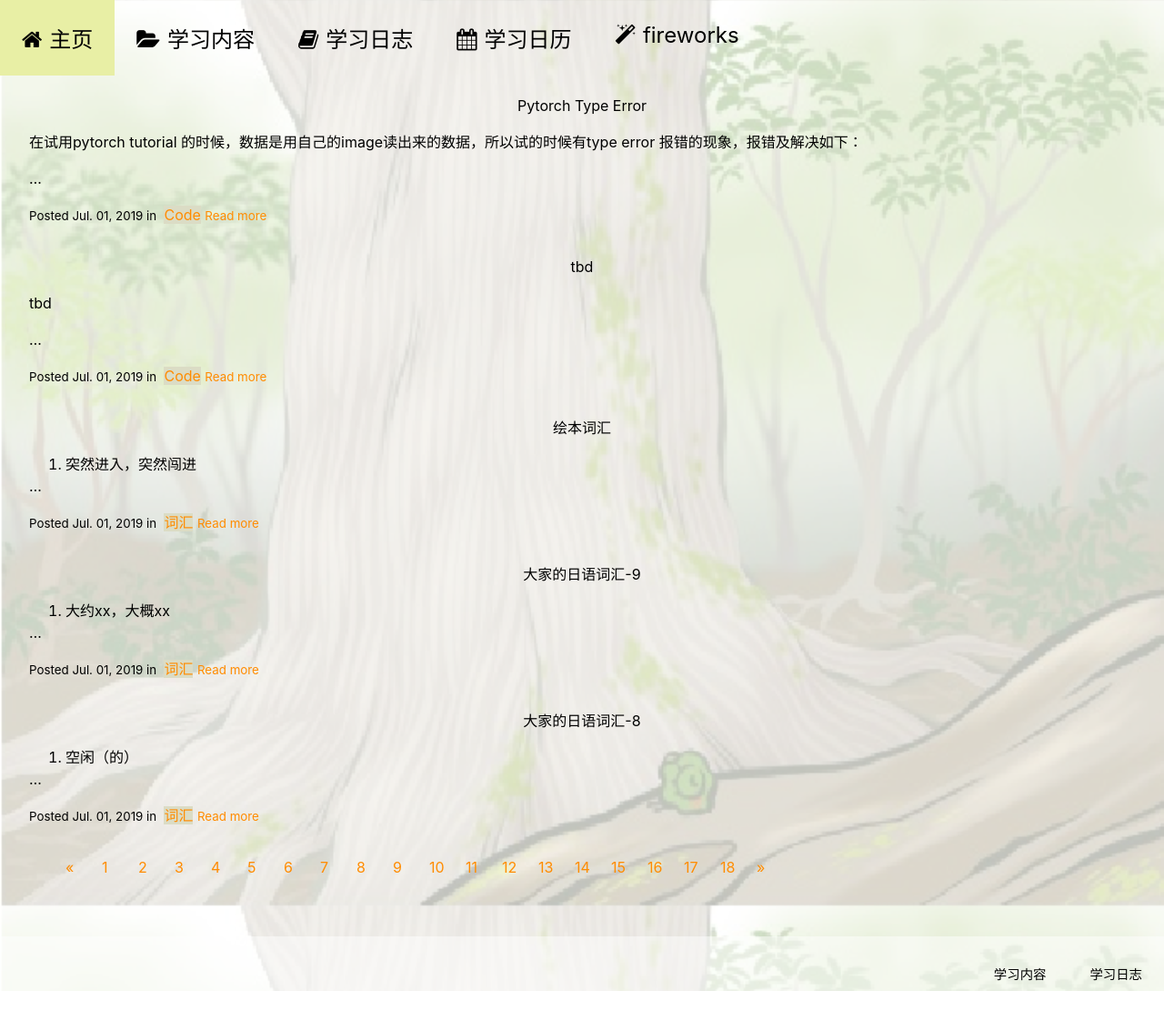
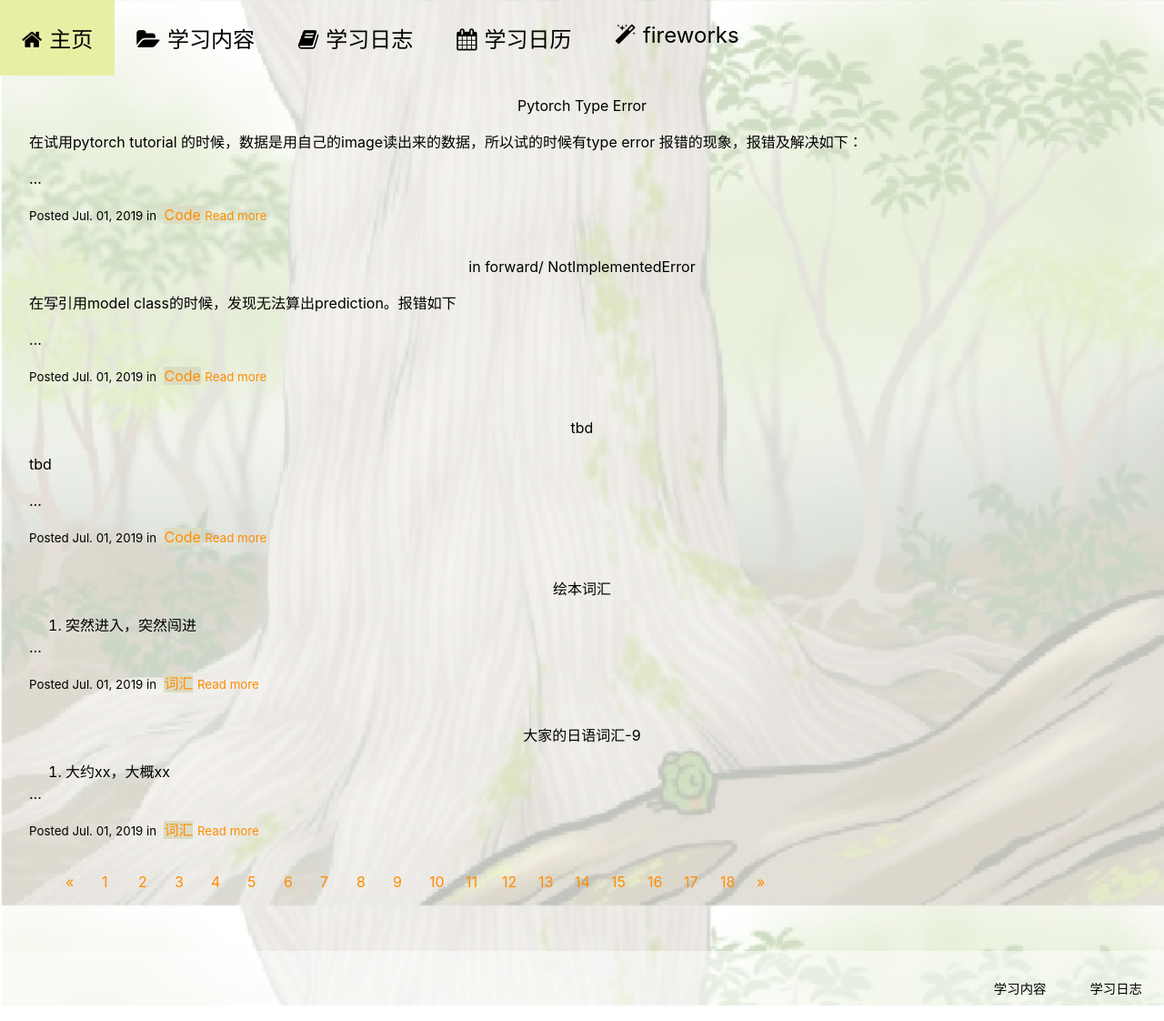
Before and after one commit to shunw/shunw.github.io, a Jekyll site: the page built from blog/index.html, in a window 1280 px wide. Shown: the whole page at 91% size. Built offline with Jekyll 4.4.1, drawn with Linux system fonts in a browser that asks for light colours; the list of posts is cut into pages by our own code.

Commit message:
update anther error

````diff
--- /dev/null
+++ b/_posts/2019-06-31-py-pytorch_forward.md
@@ -0,0 +1,31 @@
+---
+layout: post
+title: in forward/ NotImplementedError
+description:
+category: program
+tags: [image, ML]
+last_modified_at: 2019-06-31T00:00:00+00:00
+---
+
+
+在写引用model class的时候，发现无法算出prediction。报错如下
+
+- `报错`：
+
+    - in forward raise NotImplementedError
+
+- __解决__：
+
+    - 将forward的两个下划线去掉即可，疑似版本问题
+
+    - 报错时是
+    ```py
+    def __forward__(self, xb):
+        return xb.float() @ self.weights + self.bias
+    ```
+
+    - 不报错时是
+    ```py
+    def forward(self, xb):
+        return xb.float() @ self.weights + self.bias
+    ```
````
Also changed, not shown: ml_learn_mark.md (+2 -0 lines).
